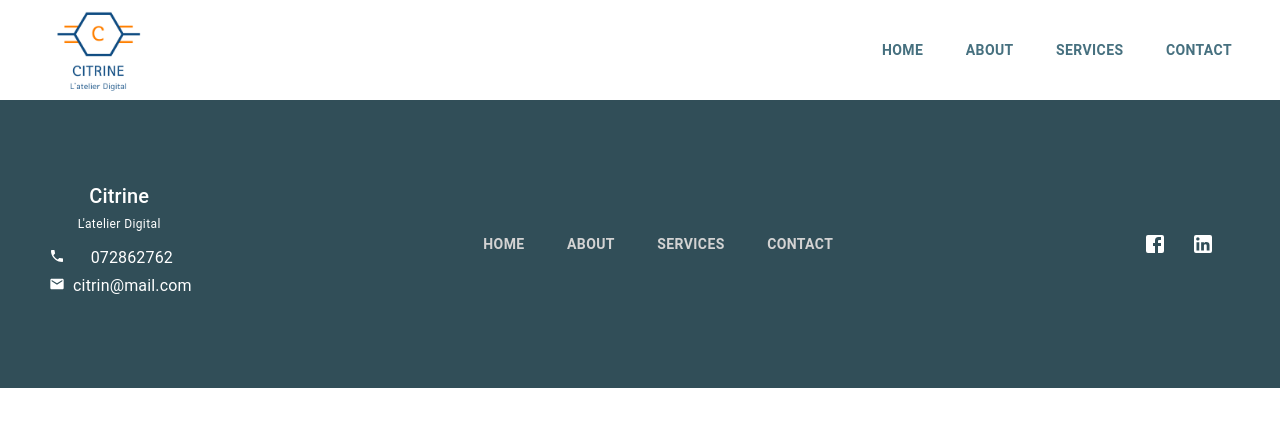
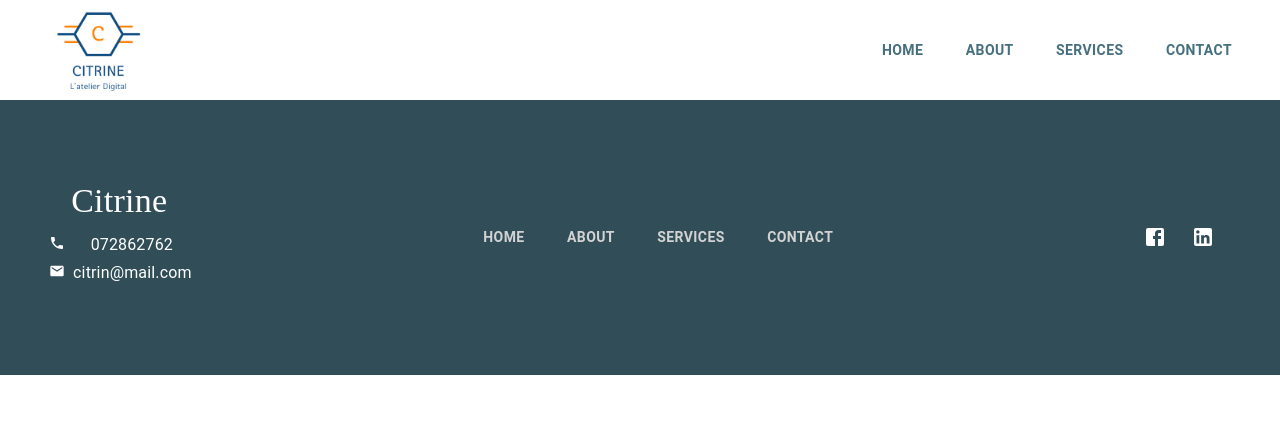
Before and after one commit to yasmine9819/citrine, a React (Create React App) app: page / in a window 1280 px wide. Shown: the top 426 px of the page. Built offline with nearby package versions, Linux system fonts and the light colour scheme.

Commit message:
changing title style

```diff
--- a/src/Features/Layout/components/Footer.tsx
+++ b/src/Features/Layout/components/Footer.tsx
@@ -65,8 +65,15 @@ export default function Footer() {
       <Container maxWidth="lg">
         <Toolbar className={classes.toolBar}>
           <div className={classes.title}>
-            <Typography variant="h6">{"Citrine"}</Typography>
-            <Typography variant="caption">{"L'atelier Digital"}</Typography>
+            <Typography variant="h4" style={{ fontFamily: "Brush Script Std" }}>
+              {"Citrine"}
+            </Typography>
+            {/* <Typography
+              variant="caption"
+              style={{ fontFamily: "Brush Script Std" }}
+            >
+              {"L'atelier Digital"}
+            </Typography> */}
             <Grid
               style={{
                 marginTop: 7,
```
